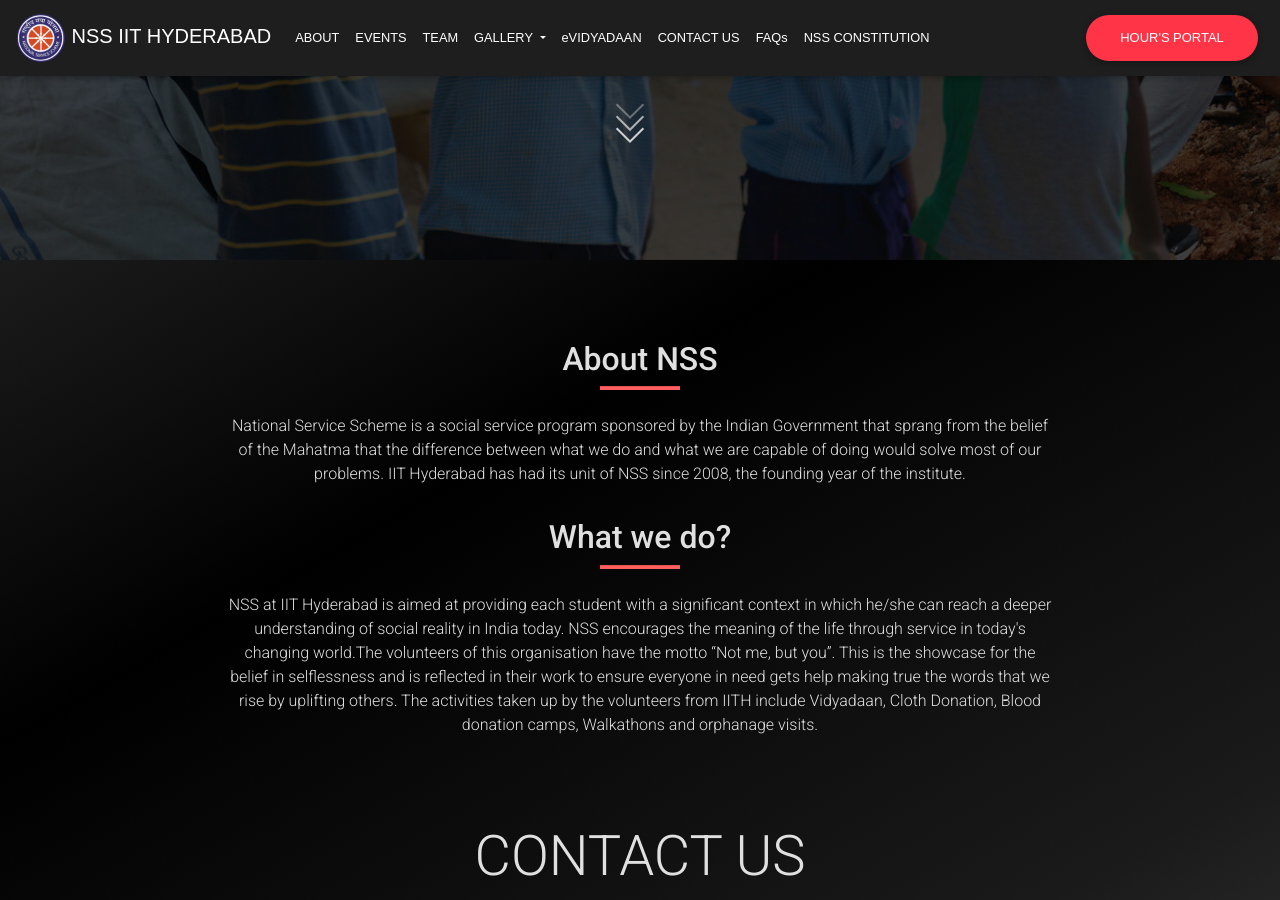
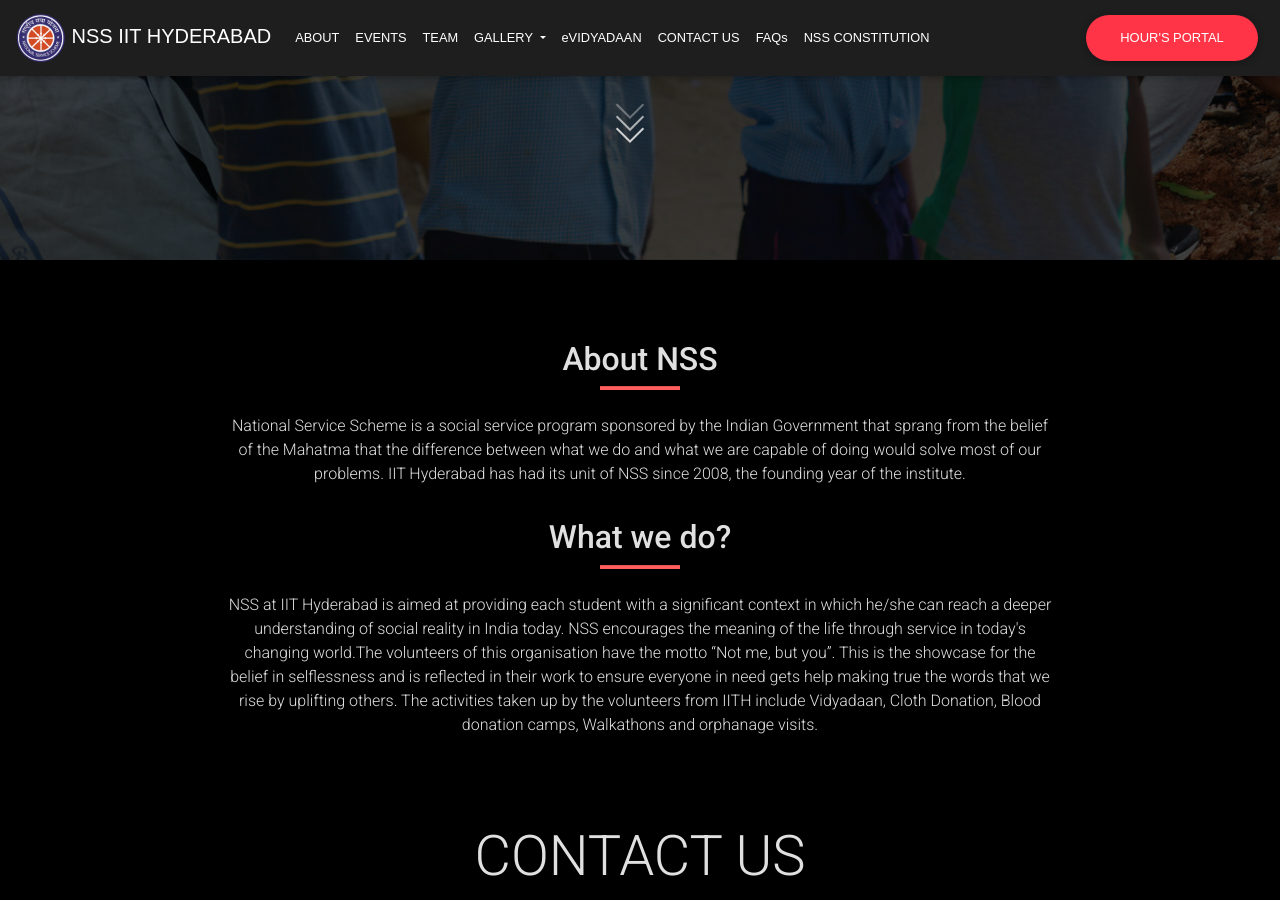
Before and after one commit to iith-nss/iith_nss_jekyll, a Jekyll site: the page built from index.md, in a window 1280 px wide and 900 px high, scrolled down 640 px. Built offline with Jekyll 4.4.1, drawn with Linux system fonts in a browser that asks for light colours; nearby versions of some CDN libraries.

Commit message:
Frontend changes

```diff
--- a/assets/css/style.css
+++ b/assets/css/style.css
@@ -78,51 +78,30 @@
 html, body {
     height: 100%;
     width: 100%;
-    background: linear-gradient(-30deg, #000000, #1a1a1a, #333333, #4d4d4d, #1a1a1a, #000000, #2b2b2b, #575555, #363636, #000000);
-    background-size: 400% 400%;
-    animation: gradient 20s ease infinite;
+    background-color: #000000;
+    cursor: none;
 }
 
-@keyframes gradient {
-  0% {
-    background-position: 0% 50%;
-  }
-  10% {
-    background-position: 25% 75%;
-  }
-  20% {
-    background-position: 50% 100%;
-  }
-  30% {
-    background-position: 75% 25%;
-  }
-  40% {
-    background-position: 100% 50%;
-  }
-  50% {
-    background-position: 75% 75%;
-  }
-  60% {
-    background-position: 50% 0%;
-  }
-  70% {
-    background-position: 25% 25%;
-  }
-  80% {
-    background-position: 0% 50%;
-  }
-  90% {
-    background-position: 25% 75%;
-  }
-  100% {
-    background-position: 0% 50%;
-  }
+.custom-cursor {
+  position: fixed;
+  width: 10px;
+  height: 10px;
+  background-color: white;
+  border-radius: 50%;
+  pointer-events: none;
+  z-index: 10000;
+  transform: translate(-50%, -50%);
+  transition: transform 0.1s ease, width 0.1s ease, height 0.1s ease, opacity 0.1s ease;
 }
 
-.bg-gradient {
-  background: linear-gradient(-30deg, #000000, #1a1a1a, #333333, #4d4d4d, #1a1a1a, #000000, #2b2b2b, #575555, #363636, #000000);
-  background-size: 400% 400%;
-  animation: gradient 20s ease infinite;
+.custom-cursor.hover {
+  width: 20px;
+  height: 20px;
+  opacity: 0.8;
+}
+
+.bg-body {
+  background-color: #000000;
 }
 
 html {
@@ -156,7 +135,7 @@
   overflow: hidden;
   display: inline-block;
   padding-right: 0.1em;
-  border-right: 0.1em solid #ffc107;
+  border-right: 0.1em solid #ffffff;
   animation: typing 4s steps(40, end) forwards, blink-caret 0.75s step-end infinite;
 }
 
@@ -173,7 +152,7 @@
 
 @keyframes blink-caret {
   from, to { border-color: transparent; }
-  50% { border-color: #ffc107; }
+  50% { border-color: #ffffff; }
 }
 
 #home-desktop {
--- a/assets/js/script.js
+++ b/assets/js/script.js
@@ -87,7 +87,7 @@
 });
 
 document.addEventListener("DOMContentLoaded", function() {
-  const textArray = ["NOT ME, BUT YOU","NSS IIT HYDERABAD"];
+  const textArray = ["NSS","IIT","HYDERABAD"];
 
   function typeText(elementId) {
     const typingText = document.getElementById(elementId);
@@ -99,7 +99,7 @@
       if (charIndex < textArray[arrayIndex].length) {
         typingText.textContent += textArray[arrayIndex].charAt(charIndex);
         charIndex++;
-        setTimeout(type,150);
+        setTimeout(type,100);
       } else {
         setTimeout(erase,2000);
       }
@@ -123,3 +123,21 @@
   typeText("typing-text-desktop");
   typeText("typing-text-mobile");
 });
+
+const cursor = document.createElement('div');
+cursor.classList.add('custom-cursor');
+document.body.appendChild(cursor);
+
+document.addEventListener('mousemove', (e) => {
+    cursor.style.left = `${e.clientX}px`;
+    cursor.style.top = `${e.clientY}px`;
+});
+
+document.querySelectorAll('a, button').forEach((element) => {
+    element.addEventListener('mouseenter', () => {
+        cursor.classList.add('hover');
+    });
+    element.addEventListener('mouseleave', () => {
+        cursor.classList.remove('hover');
+    });
+});
--- a/index.md
+++ b/index.md
@@ -42,7 +42,7 @@
 <!-- /first section -->
 
 <!--ABOUT NSS-->
-<section class="container-fluid bg-gradient" id="about" style="padding-top: 80px;">
+<section class="container-fluid bg-body" id="about" style="padding-top: 80px;">
   <div class="row justify-content-center">
     <div class="col-xl-2 col-lg-1 col-md-1"></div>
       <div class="col-xl-8 col-lg-10 col-md-10 col-sm-12">
```
